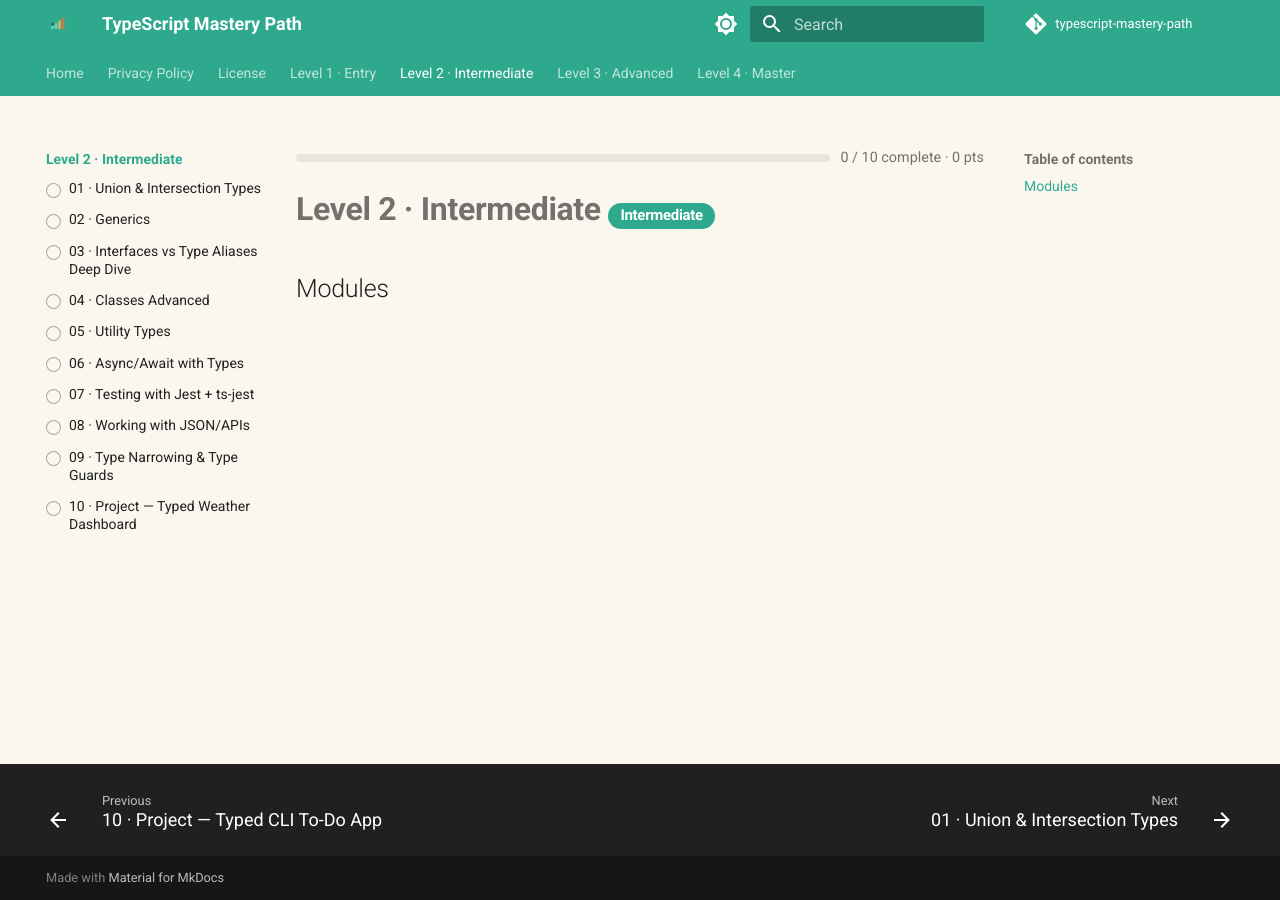
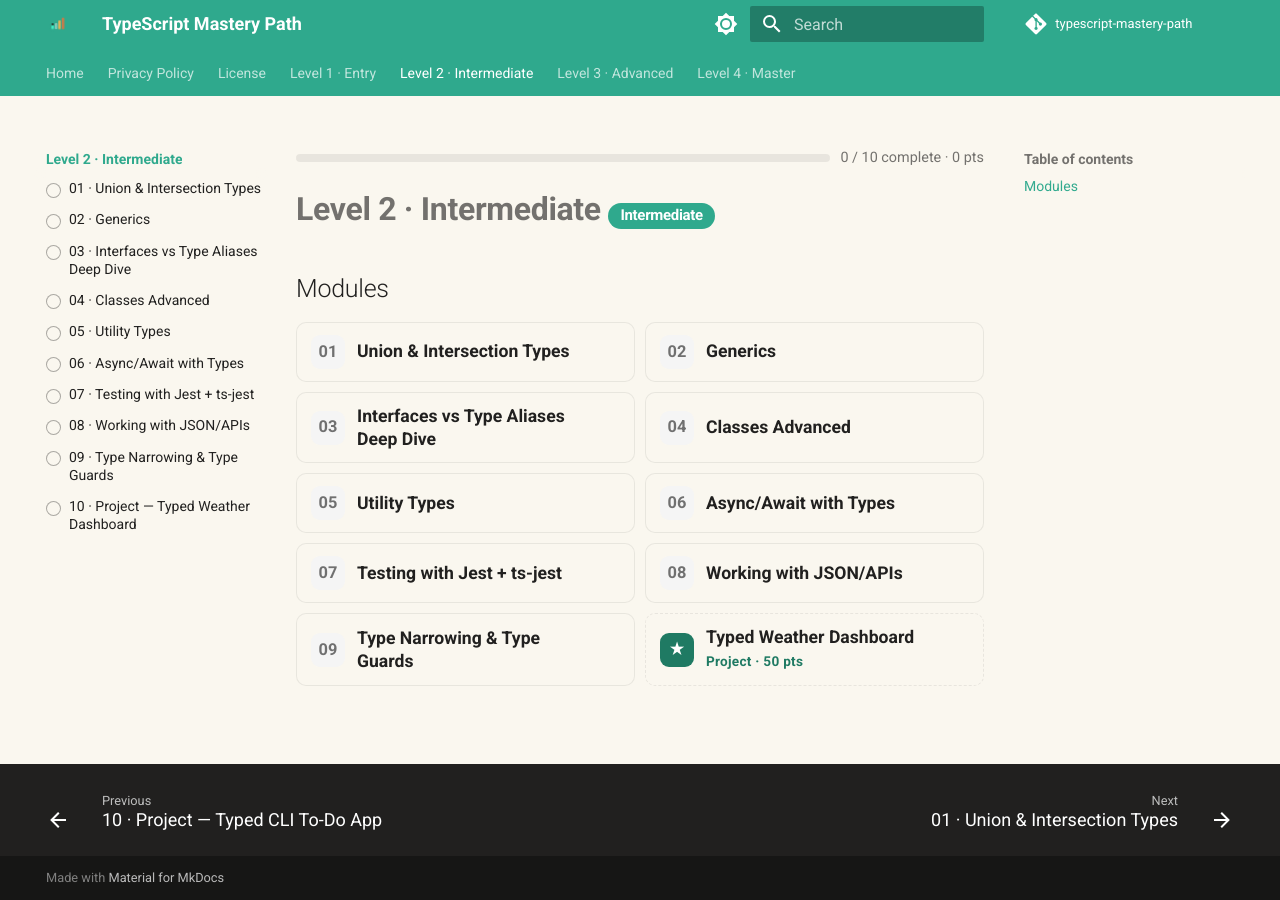
Before and after one commit to SIGILIPELLI/typescript-mastery-path, an MkDocs documentation site: the page built from docs/level-2/index.md, in a window 1280 px wide. Built offline with MkDocs 1.6.1 and Material for MkDocs 9.7.7, drawn with Linux system fonts in a browser that asks for light colours; comment, search, counter and statistics services are not loaded; part of the change alters nothing that is shown.

Commit message:
Fix missing module list links on level overview pages
Several level-N/index.md pages listed module titles as plain text
instead of links, so the client-side tile enhancer found no <a>
inside each list item and replaced the list with an empty grid —
the "Modules" heading rendered with nothing underneath. Converted
each affected list to link to its real lesson file per mkdocs.yml's
nav; levels already linked correctly are untouched.

Co-Authored-By: Claude Sonnet 5 <noreply@anthropic.com>
Claude-Session: https://claude.ai/code/session_01Hje8nqbBP9V9WQ3JEcJc69

```diff
--- a/docs/level-2/index.md
+++ b/docs/level-2/index.md
@@ -2,13 +2,13 @@
 
 ## Modules
 
-1. Union & Intersection Types
-2. Generics
-3. Interfaces vs Type Aliases Deep Dive
-4. Classes Advanced
-5. Utility Types
-6. Async/Await with Types
-7. Testing with Jest + ts-jest
-8. Working with JSON/APIs
-9. Type Narrowing & Type Guards
-10. Project — Typed Weather Dashboard
+1. [Union & Intersection Types](01-union-intersection-types.md)
+2. [Generics](02-generics.md)
+3. [Interfaces vs Type Aliases Deep Dive](03-interfaces-vs-types.md)
+4. [Classes Advanced](04-classes-advanced.md)
+5. [Utility Types](05-utility-types.md)
+6. [Async/Await with Types](06-async-await-types.md)
+7. [Testing with Jest + ts-jest](07-testing-jest.md)
+8. [Working with JSON/APIs](08-working-with-json-apis.md)
+9. [Type Narrowing & Type Guards](09-type-narrowing-guards.md)
+10. [Project — Typed Weather Dashboard](10-project-weather-dashboard.md)
```
